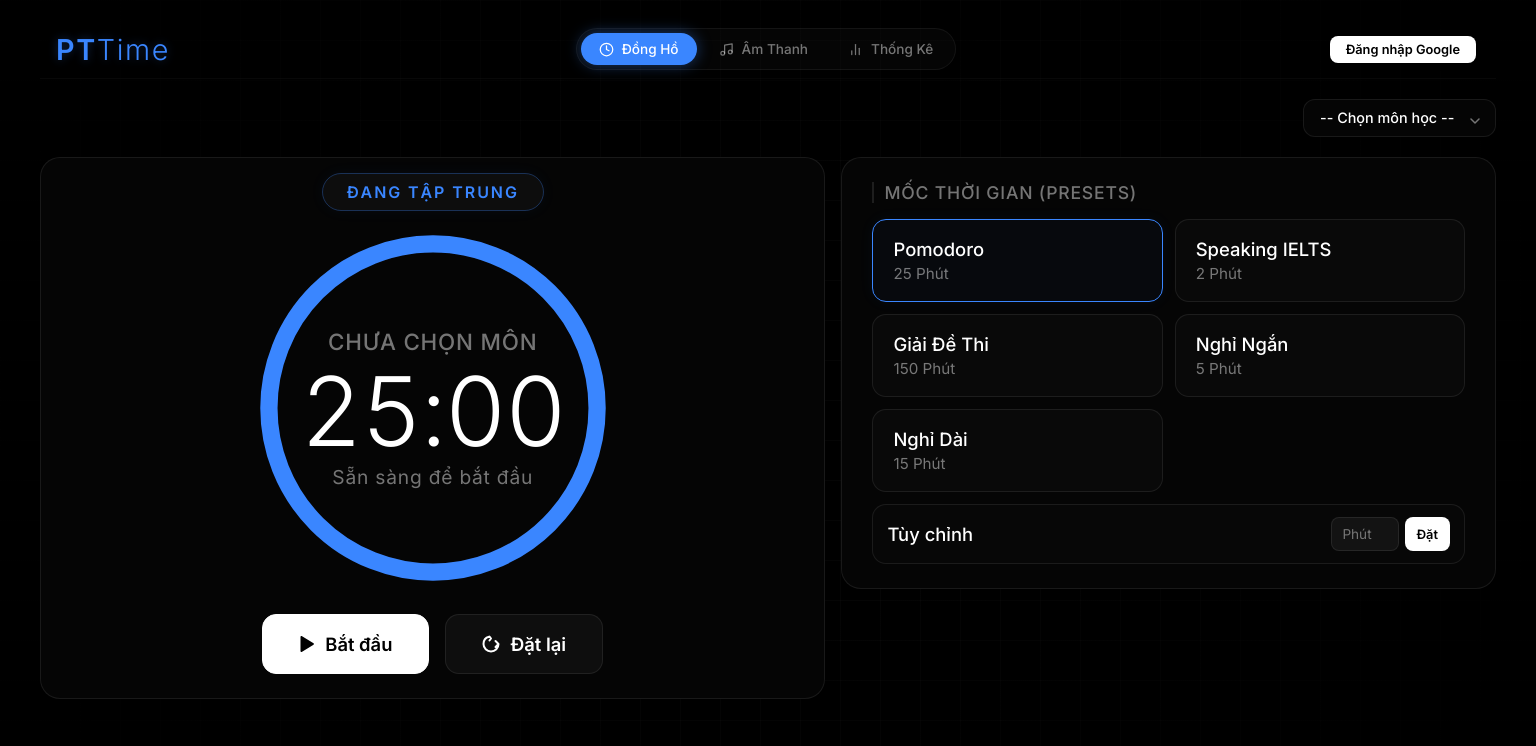
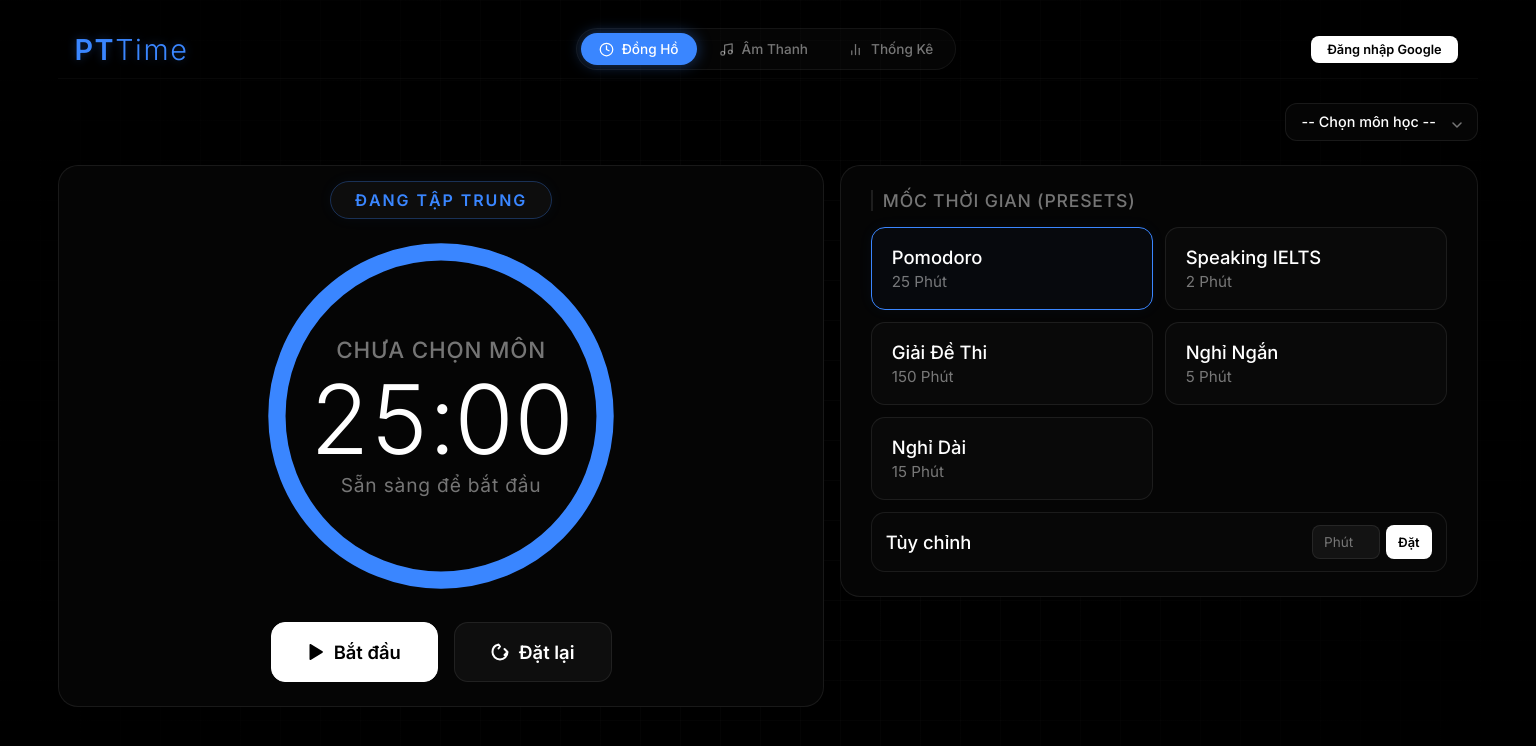
Before and after one commit to Caubetuysu/pt-time, a website: page frontend/index.html in a window 1536 px wide. Drawn offline with Linux system fonts and the light colour scheme; no server answers.

Commit message:
Lower media query threshold to 1024px for desktop scale

```diff
--- a/frontend/index.html
+++ b/frontend/index.html
@@ -9,7 +9,7 @@
     <link rel="preconnect" href="https://fonts.googleapis.com">
     <link rel="preconnect" href="https://fonts.gstatic.com" crossorigin>
     <link href="https://fonts.googleapis.com/css2?family=Inter:wght@300;400;500;600;700&display=swap" rel="stylesheet">
-    <link rel="stylesheet" href="style.css?v=1.0.11">
+    <link rel="stylesheet" href="style.css?v=1.0.12">
 </head>
 <body>
     <!-- Background grid overlay -->
--- a/frontend/style.css
+++ b/frontend/style.css
@@ -1261,12 +1261,12 @@ body {
     box-shadow: 0 5px 15px rgba(255, 255, 255, 0.2);
 }
 
-/* --- EXTRA LARGE SCREENS (Desktop > 1400px) --- */
-@media (min-width: 1400px) {
+/* --- EXTRA LARGE SCREENS (Desktop > 1024px) --- */
+@media (min-width: 1024px) {
     .app-container {
-        max-width: 1600px;
-        padding: 20px 40px;
-        gap: 16px;
+        max-width: 95%;
+        padding: 20px;
+        gap: 20px;
     }
     .timer-section {
         min-height: 480px;
```
